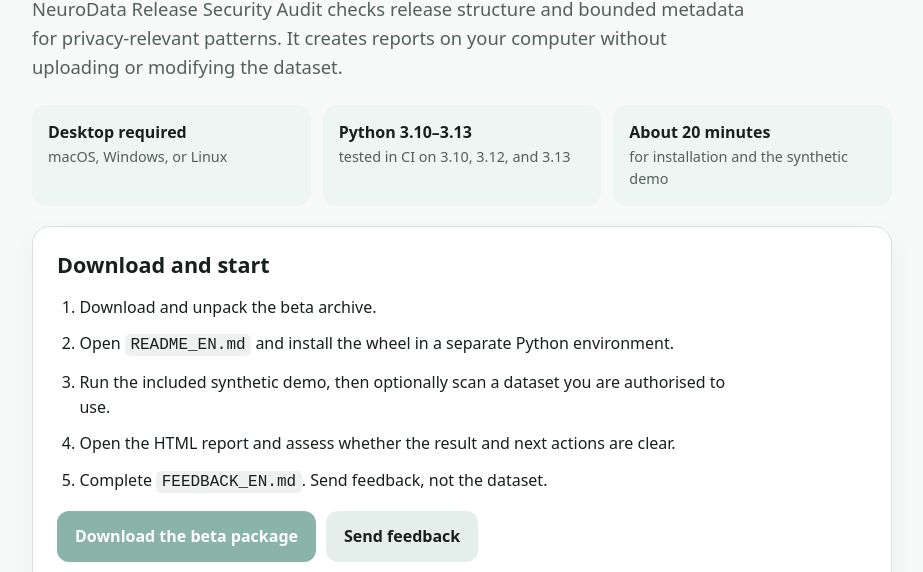
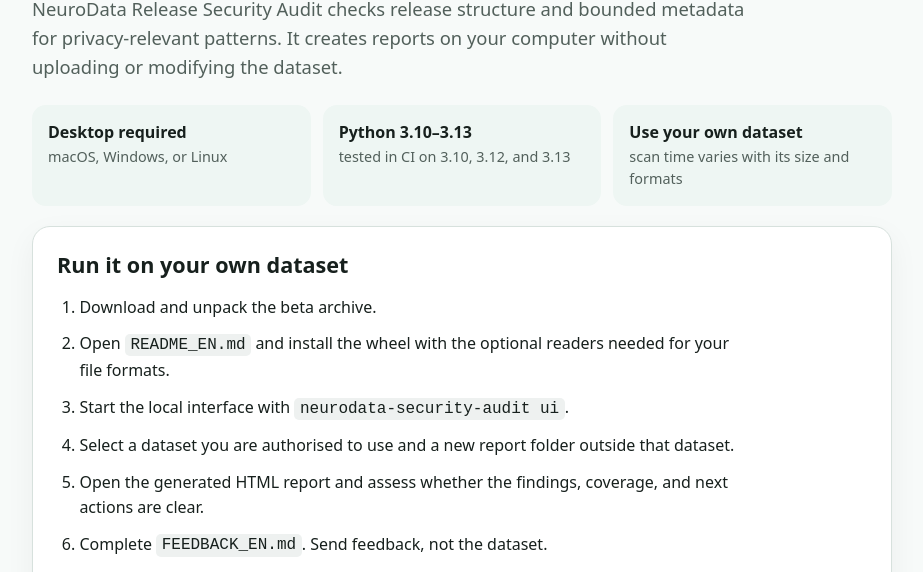
Before and after one commit to viranovskaya/neurodata-release-security-audit, a website: page beta_site/public/index.html in a window 1280 px wide. Shown: the part 216-788 px from the top of the page, without its empty margins (178-1101 px from the left). Drawn offline with Linux system fonts and the light colour scheme; no server answers.

Commit message:
Make the researcher beta dataset-first

```diff
--- a/beta_site/public/index.html
+++ b/beta_site/public/index.html
@@ -59,18 +59,20 @@
       <div class="quick-facts" role="list" aria-label="What you will need">
         <div class="fact" role="listitem"><strong>Desktop required</strong><span>macOS, Windows, or Linux</span></div>
         <div class="fact" role="listitem"><strong>Python 3.10–3.13</strong><span>tested in CI on 3.10, 3.12, and 3.13</span></div>
-        <div class="fact" role="listitem"><strong>About 20 minutes</strong><span>for installation and the synthetic demo</span></div>
+        <div class="fact" role="listitem"><strong>Use your own dataset</strong><span>scan time varies with its size and formats</span></div>
       </div>
 
       <section class="card" aria-labelledby="steps-heading">
-        <h2 id="steps-heading">Download and start</h2>
+        <h2 id="steps-heading">Run it on your own dataset</h2>
         <ol>
           <li>Download and unpack the beta archive.</li>
-          <li>Open <code>README_EN.md</code> and install the wheel in a separate Python environment.</li>
-          <li>Run the included synthetic demo, then optionally scan a dataset you are authorised to use.</li>
-          <li>Open the HTML report and assess whether the result and next actions are clear.</li>
+          <li>Open <code>README_EN.md</code> and install the wheel with the optional readers needed for your file formats.</li>
+          <li>Start the local interface with <code>neurodata-security-audit ui</code>.</li>
+          <li>Select a dataset you are authorised to use and a new report folder outside that dataset.</li>
+          <li>Open the generated HTML report and assess whether the findings, coverage, and next actions are clear.</li>
           <li>Complete <code>FEEDBACK_EN.md</code>. Send feedback, not the dataset.</li>
         </ol>
+        <p class="caption">No suitable dataset at hand? The included synthetic demo is an optional installation check. It deliberately contains privacy-relevant metadata and returns <strong>HOLD</strong>.</p>
         <div class="actions">
           <button id="download" disabled>Download the beta package</button>
           <a class="button-link secondary" href="mailto:agafonovadaria97@gmail.com?subject=NeuroData%20Audit%20beta%20feedback&amp;body=Please%20paste%20your%20completed%20FEEDBACK_EN.md%20below.%20Do%20not%20attach%20the%20dataset%20or%20an%20unreviewed%20report.">Send feedback</a>
--- a/beta_site/src/release.js
+++ b/beta_site/src/release.js
@@ -3,7 +3,7 @@ export const RELEASE = Object.freeze({
   version: "0.3.0b1",
   wheel: "neurodata_release_security_audit-0.3.0b1-py3-none-any.whl",
   wheelSha256: "24a69039ffb9152b3f2ae7cf81d3fe4d13ad6e540e1c0e91d209ecb5bd15e149",
-  archive: "neurodata-researcher-beta-0.3.0b1.zip",
-  archiveSha256: "f012c70de3fb34b00b722b84e505ec017825bb2d8bf4f4eb127c086e25f13121",
+  archive: "neurodata-researcher-beta-0.3.0b1-r1.zip",
+  archiveSha256: "f700f7ce643c6ee6010aad746b15a66a13d7d9c5076428f9d1bfa3b7ec7e00c9",
   releaseUrl: "https://github.com/viranovskaya/neurodata-release-security-audit/releases/tag/v0.3.0b1",
 });
```
Also changed, not shown: beta_site/test/worker.spec.js (+10 -4 lines), beta_site/README.md, beta_site/kit/README_EN.md.
